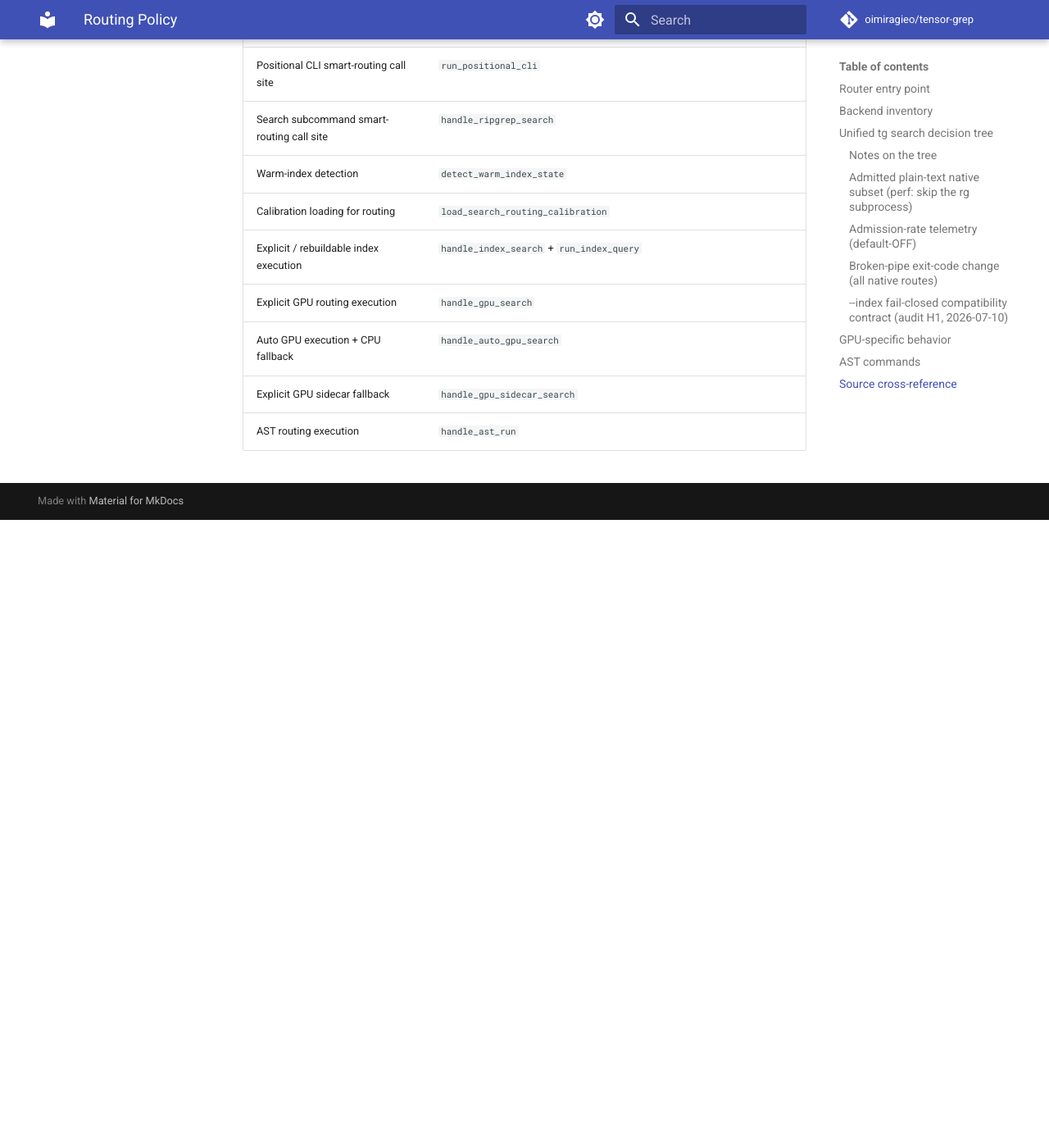
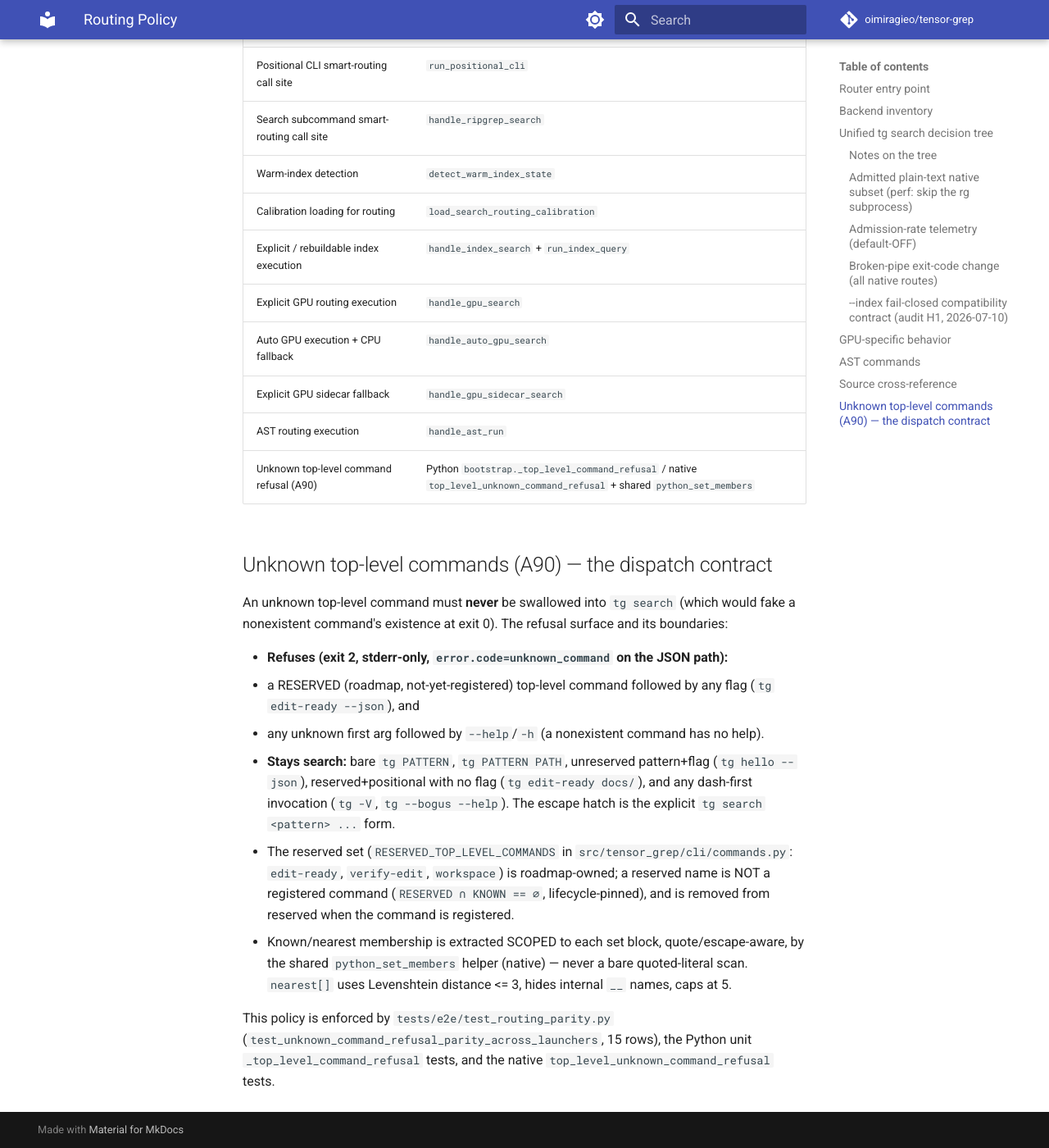
Before and after one commit to oimiragieo/tensor-grep, an MkDocs documentation site: the page built from docs/routing_policy.md, in a window 1280 px wide and 1400 px high, scrolled down 7606 px. Shown: the whole window at 82% size. Built offline with MkDocs 1.6.1 and Material for MkDocs 9.7.7, drawn with Linux system fonts in a browser that asks for light colours; comment, search, counter and statistics services are not loaded; before the commit the page ends 8240 px from its top, so only the background shows below that.

Commit message:
docs(routing): document the A90 unknown-command dispatch contract

```diff
--- a/docs/routing_policy.md
+++ b/docs/routing_policy.md
@@ -183,3 +183,29 @@ That applies to:
 | Auto GPU execution + CPU fallback | `handle_auto_gpu_search` |
 | Explicit GPU sidecar fallback | `handle_gpu_sidecar_search` |
 | AST routing execution | `handle_ast_run` |
+| Unknown top-level command refusal (A90) | Python `bootstrap._top_level_command_refusal` / native `top_level_unknown_command_refusal` + shared `python_set_members` |
+
+## Unknown top-level commands (A90) — the dispatch contract
+
+An unknown top-level command must **never** be swallowed into `tg search` (which would fake a
+nonexistent command's existence at exit 0). The refusal surface and its boundaries:
+
+- **Refuses (exit 2, stderr-only, `error.code=unknown_command` on the JSON path):**
+  - a RESERVED (roadmap, not-yet-registered) top-level command followed by any flag
+    (`tg edit-ready --json`), and
+  - any unknown first arg followed by `--help`/`-h` (a nonexistent command has no help).
+- **Stays search:** bare `tg PATTERN`, `tg PATTERN PATH`, unreserved pattern+flag
+  (`tg hello --json`), reserved+positional with no flag (`tg edit-ready docs/`), and any
+  dash-first invocation (`tg -V`, `tg --bogus --help`). The escape hatch is the explicit
+  `tg search <pattern> ...` form.
+- The reserved set (`RESERVED_TOP_LEVEL_COMMANDS` in `src/tensor_grep/cli/commands.py`:
+  `edit-ready`, `verify-edit`, `workspace`) is roadmap-owned; a reserved name is NOT a registered
+  command (`RESERVED ∩ KNOWN == ∅`, lifecycle-pinned), and is removed from reserved when the
+  command is registered.
+- Known/nearest membership is extracted SCOPED to each set block, quote/escape-aware, by the
+  shared `python_set_members` helper (native) — never a bare quoted-literal scan. `nearest[]`
+  uses Levenshtein distance <= 3, hides internal `__` names, caps at 5.
+
+This policy is enforced by `tests/e2e/test_routing_parity.py`
+(`test_unknown_command_refusal_parity_across_launchers`, 15 rows), the Python unit
+`_top_level_command_refusal` tests, and the native `top_level_unknown_command_refusal` tests.
```
